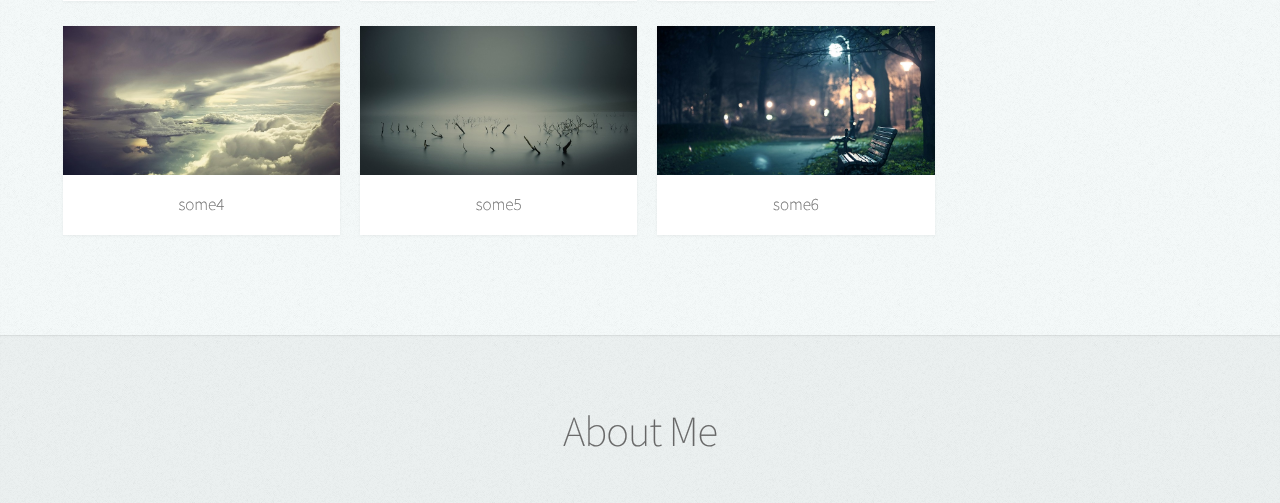
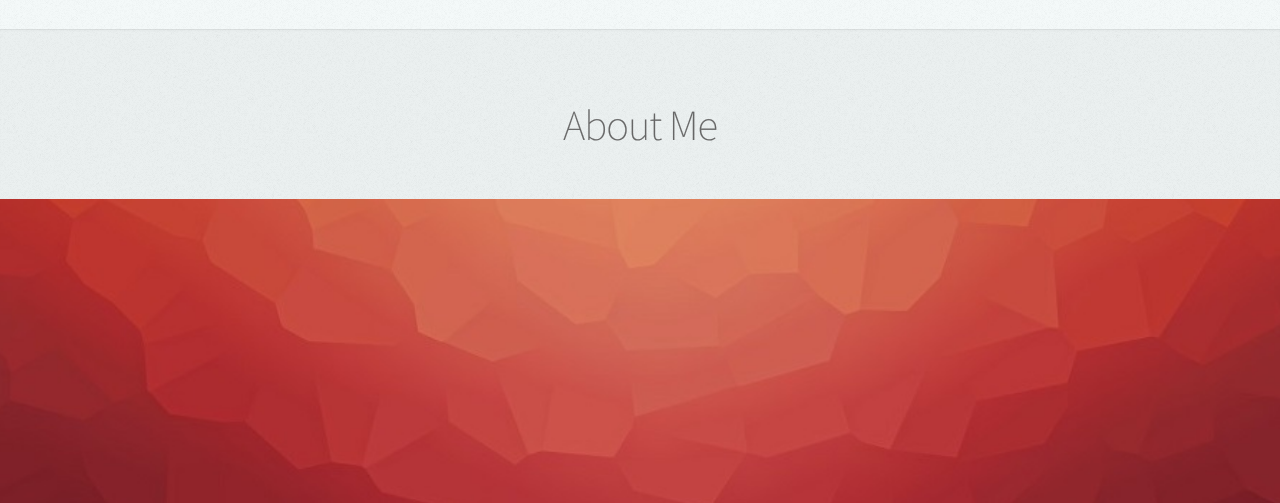
Before and after one commit to PixeloSoft/portobuild, a PHP site: page /themes/SideMenu/index.php in a window 1280 px wide. Shown: the part 1909-2412 px from the top of the page. Run offline with PHP 8.4, Linux system fonts and the light colour scheme.

Commit message:
featured images bug fixed

```diff
--- a/themes/SideMenu/css/style.css
+++ b/themes/SideMenu/css/style.css
@@ -199,11 +199,20 @@
 				width: 100%;
 			}
 
-			.image.featured
+/*			.image.featured
 			{
 				display: block;
 				width: 100%;
 				margin: 0 0 2em 0;
+				display: block;
+				width: 120%;
+				margin-left: -100px;
+			}*/
+			.image.featured
+			{
+				display: block;
+				width: 120%;
+				margin-left: -100px;
 			}
 
 			.image.left
--- a/themes/SideMenu/index.php
+++ b/themes/SideMenu/index.php
@@ -126,7 +126,7 @@
 								<h2>About Me</h2>
 							</header>
 							<a href="#" class="image featured"><img src="images/pic08.jpg" alt="" /></a>
-							<p>{{user.aboutMe}}</p>
+							<p style="margin-top: 2em;">{{user.aboutMe}}</p>
 						</div>
 					</section>
 
```
Also changed, not shown: themes/SideMenu/images/pic01.jpg (added), themes/SideMenu/images/pic08.jpg (added).
